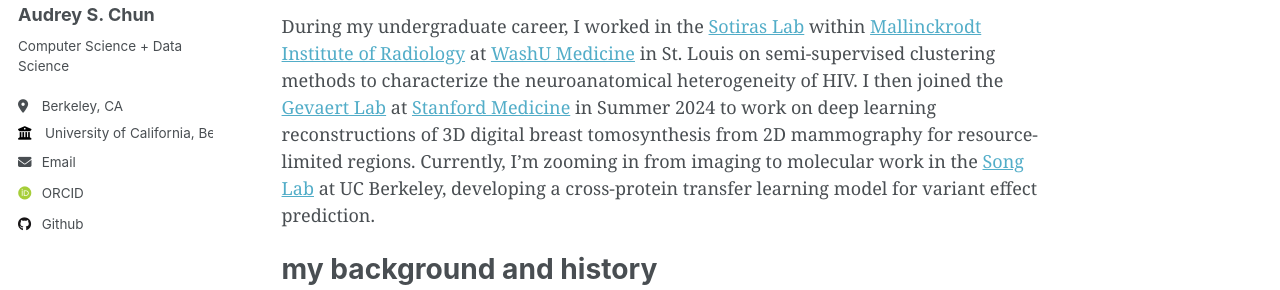
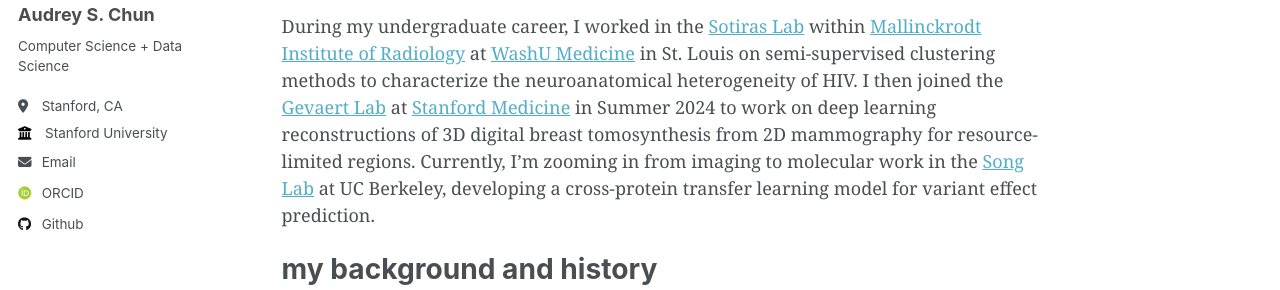
Before and after one commit to audreychun/audreychun.github.io, a Jekyll site: the page built from _pages/about.md, in a window 1280 px wide. Shown: the part 287-577 px from the top of the page. Built offline with Jekyll 4.4.1, drawn with Linux system fonts in a browser that asks for light colours; some web fonts are replaced.

Commit message:
updated berkeley to stanford

```diff
--- a/_config.yml
+++ b/_config.yml
@@ -24,9 +24,9 @@ author:
   name: "Audrey S. Chun"
   pronouns:
   bio: "Computer Science + Data Science"
-  location: "Berkeley, CA"
-  employer: "University of California, Berkeley"
-  email: "audreychun@berkeley.edu"
+  location: "Stanford, CA"
+  employer: "Stanford University"
+  email: "audchun@stanford.edu"
 
   # Academic websites
   arxiv            : # URL - Update with the correct link to your profile
```
